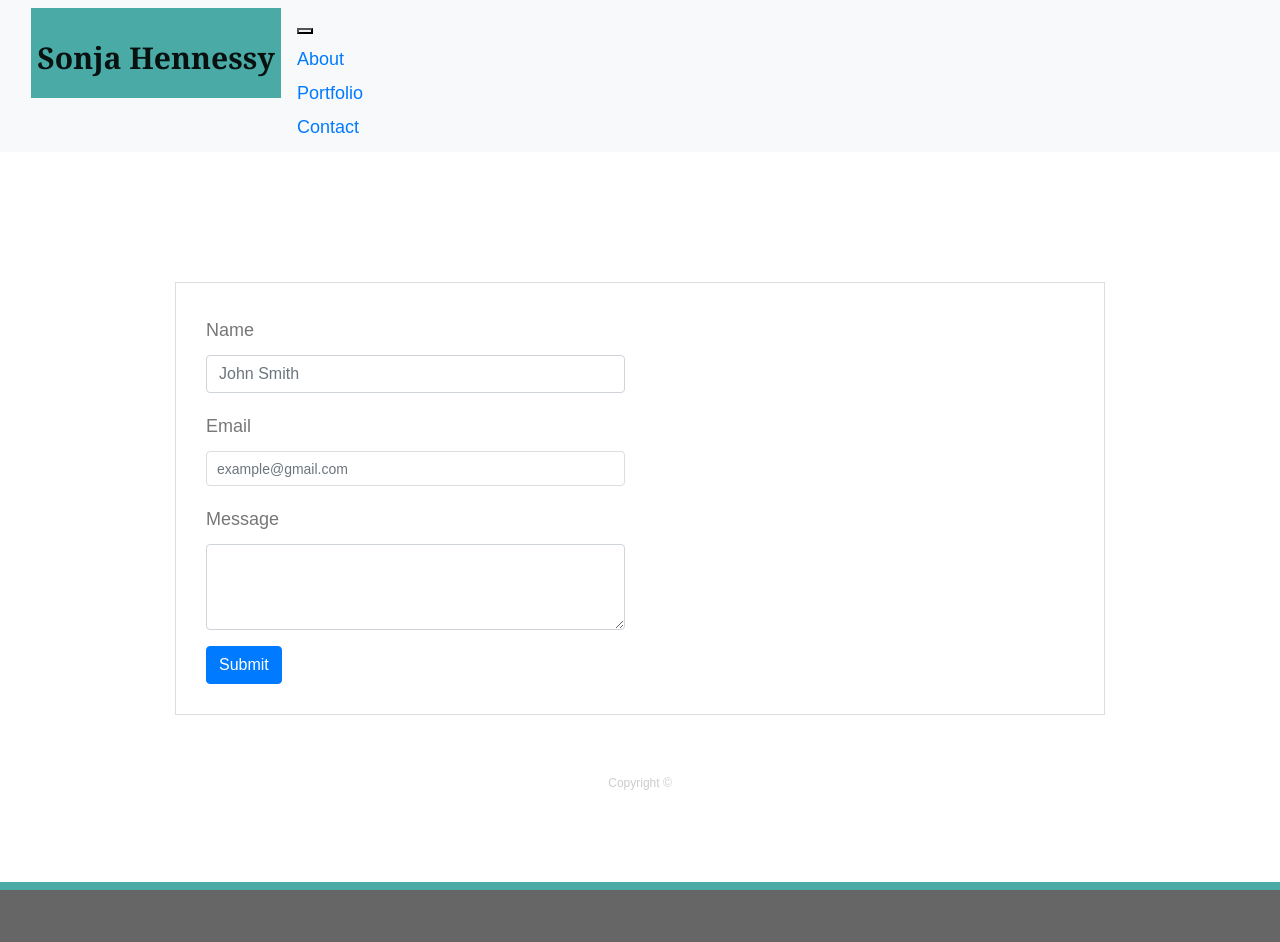
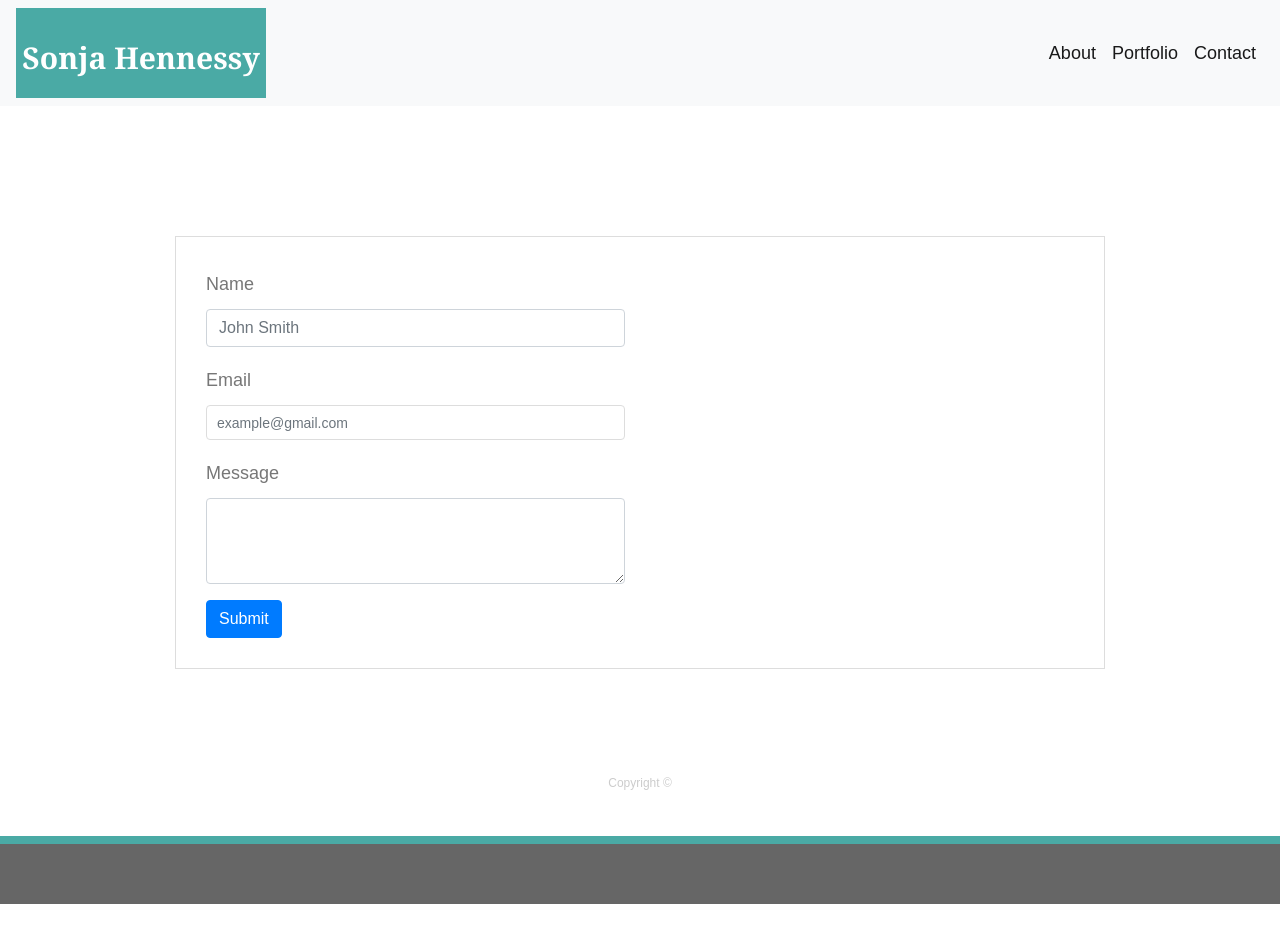
Before and after one commit to Hennessy666/Bootstrap-Portfolio, a plain HTML site: page testcontact2.html in a window 1280 px wide. After the commit the page ends 904 px from the top, so only its background shows below. Drawn offline with nearby package versions, Linux system fonts and the light colour scheme.

Commit message:
correct contact page

```diff
--- a/portfoliostyle.css
+++ b/portfoliostyle.css
@@ -0,0 +1,17 @@
+#container-footer {
+  padding: 30px 0;
+  clear: both;
+  font-size: 12px;
+  color: #ffffff;
+  color: #cccccc;
+  text-align: center;
+  background: #666666;
+  border-top: 8px solid #4aaaa5;
+  height: 50px;
+  margin-top: 25px;
+
+}
+
+body {
+   background-color:  #cccccc"
+}
--- a/contact.html
+++ b/testcontact2.html
@@ -1,5 +1,3 @@
-
-
 <!DOCTYPE html>
 <html>
 
@@ -19,29 +17,23 @@
 </head>
 
 <body>
-<nav class = "navbar navbar-expand-sm navbar-light bg-light">
-    <div class = "container-fluid">
-    <div class = "navbar-header">
-    <a href = "#" class ="navbar-brand">Sonja Hennessy</a>
-
-   <button class = "navbar-toggle" data-toggle = "collapse" data-target = ".navHeaderCollapse">
-        <span class = "icon-bar"></span>
-        <span class = "icon-bar"></span>
-        <span class = "icon-bar"></span>
+<nav class="navbar navbar-expand-sm bg-light navbar-light justify-content-end">
+    <div class="navbar-brand mr-auto" style = "color: white" href="#">Sonja Hennessy</div>
+    <button class="navbar-toggler" type="button" data-toggle="collapse" data-target="#navbarSupportedContent">
+        <span class="navbar-toggler-icon"></span>
     </button>
-
-   <div class = "collapse navbar-collapse navHeaderCollapse">
-
-
-       <ul id= "navbarright" class = "nav navbar-nav">
-        <li><a href = "#">About</a></li>
-        <li><a href = "#">Portfolio</a></li>
-        <li><a href = "#">Contact</a></li>
-
-    </ul>
- </div>
-</div>
-</div>
+    <div class="collapse navbar-collapse flex-grow-0" id="navbarSupportedContent">
+        <ul class="navbar-nav text-right">
+            <li class="nav-item active">
+                <a class="nav-link" href="#">About</a>
+            </li>
+            <li class="nav-item active">
+                <a class="nav-link" href="#">Portfolio</a>
+            </li>
+            <li class="nav-item active">
+                <a class="nav-link" href="#">Contact</a>
+        </ul>
+    </div>
 </nav>
 <div id ="main-container" class = "container">
     <section class = "main-section">
```
Also changed, not shown: portfolio.html (+11 -3 lines), Images/amabassadors.jpg (renamed from amabassadors.jpg), Images/battleofissus.jpg (renamed from battleofissus.jpg), Images/lastsupper.jpg (renamed from lastsupper.jpg), Images/nightcafe.jpg (added), Images/starrynight.jpg (added), Images/sunnyafternoon.jpg (renamed from sunnyafternoon.jpg), Images/swing.jpg (renamed from swing.jpg).
